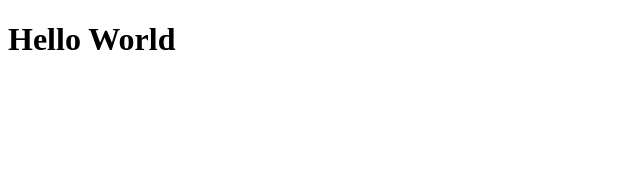
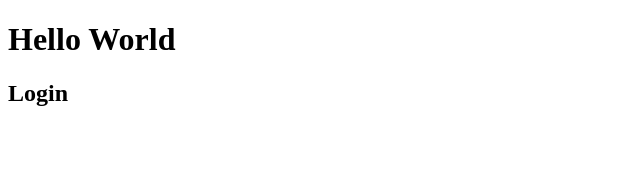
Before and after one commit to Furiuss/api-escola-front, a React (Vite) app: page / in a window 1280 px wide. Shown: the top 170 px of the page, without its empty margins (0-640 px from the left). Built offline with nearby package versions, Linux system fonts and the light colour scheme.

Commit message:
add: add styled components and fix index.js

```diff
--- a/package.json
+++ b/package.json
@@ -10,7 +10,8 @@
   },
   "dependencies": {
     "react": "^18.2.0",
-    "react-dom": "^18.2.0"
+    "react-dom": "^18.2.0",
+    "styled-components": "^5.3.5"
   },
   "devDependencies": {
     "@babel/eslint-plugin": "^7.18.10",
--- a/src/App.jsx
+++ b/src/App.jsx
@@ -1,9 +1,12 @@
 import React from "react";
+
+import { Login } from "./pages/Login";
 
 function App() {
   return (
     <div className="app">
       <h1>Hello World</h1>
+      <Login />
     </div>
   );
 }
--- /dev/null
+++ b/src/pages/Login/index.jsx
@@ -0,0 +1,9 @@
+import React from "react";
+
+export function Login() {
+  return (
+    <div>
+      <h2>Login</h2>
+    </div>
+  );
+}
```
Also changed, not shown: src/pages/Login/index.js (deleted), src/pages/Login/styled.js (added), 1 other file (tests, documents, lock files or other folders).
